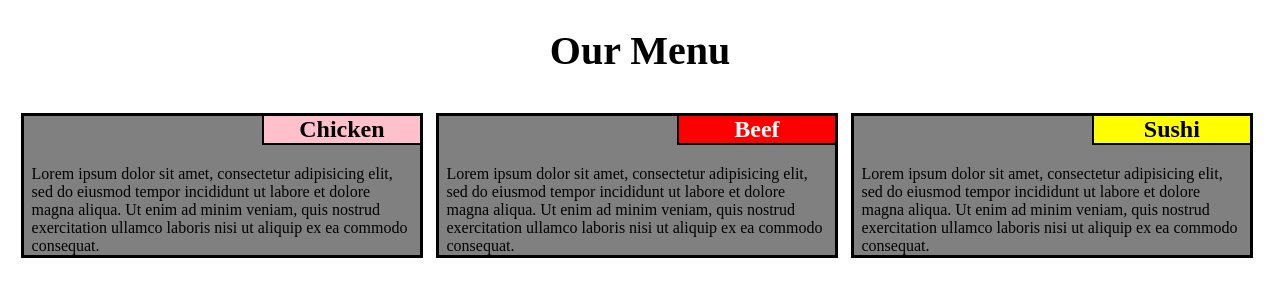
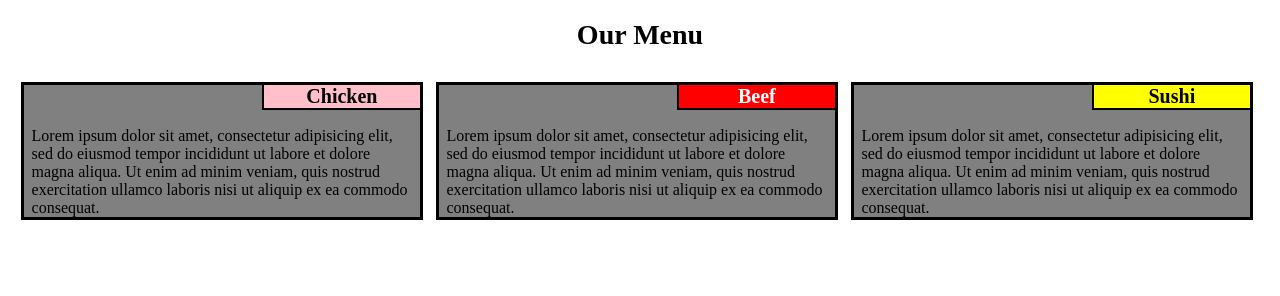
Before and after one commit to ivan4otopa/html-css-js-coursera, a plain HTML site: page module2-solution/index.html in a window 1280 px wide. Drawn offline with Linux system fonts and the light colour scheme.

Commit message:
Modified styles

```diff
--- a/module2-solution/css/styles.css
+++ b/module2-solution/css/styles.css
@@ -7,7 +7,7 @@ body {
 }
 
 body > h1 {
-	font-size: 2.5em;
+	font-size: 1.75em;
 }
 
 section {
@@ -28,7 +28,7 @@ section h1 {
 	border-right: none;
 	margin-top: 0;
 	width: 40%;
-	font-size: 1.5em;
+	font-size: 1.25em;
 }
 
 section p {
```
